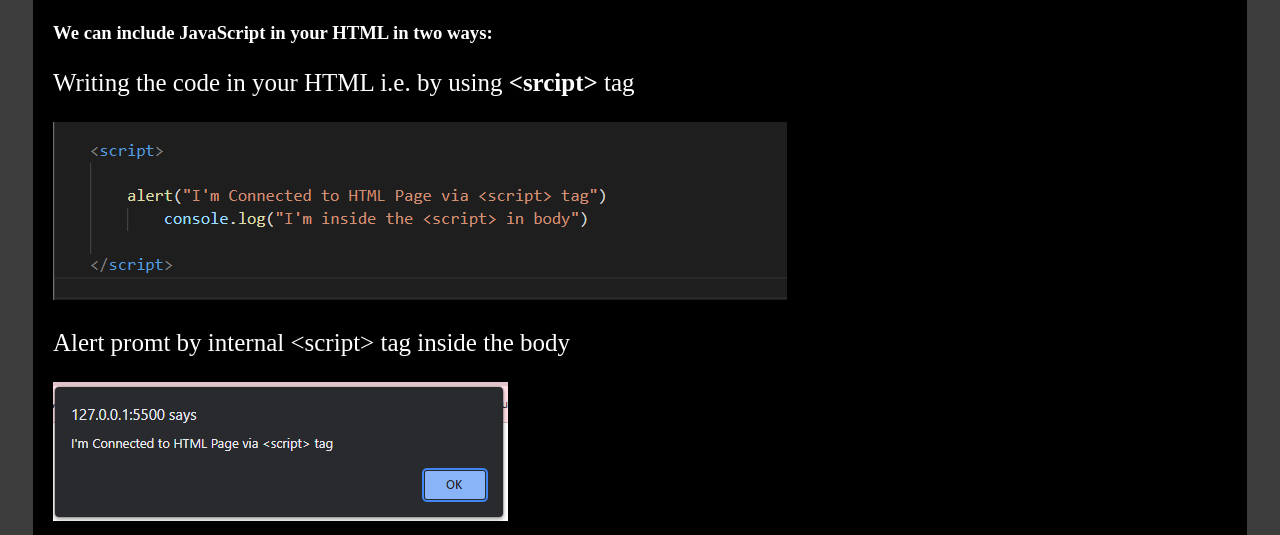
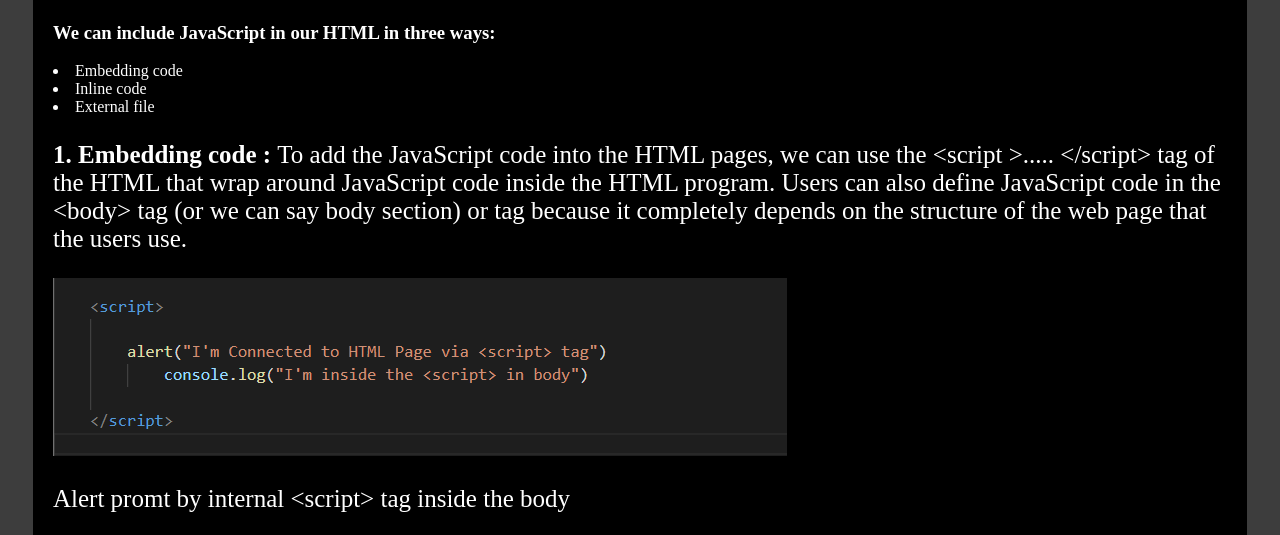
Before and after one commit to WebTechnologyCS3403/Js-Assignment-1, a plain HTML site: page Question-1/index.html in a window 1280 px wide. Shown: the part 224-759 px from the top of the page. Drawn offline with Linux system fonts and the light colour scheme.

Commit message:
Update index.html

```diff
--- a/Question-1/index.html
+++ b/Question-1/index.html
@@ -8,16 +8,25 @@
     <link rel="stylesheet" href="style.css">
 </head>
 <body>
-    <div class="container">
     <h1>JS Assignment CSL-3403</h1>
     <h2>Submitted By: <b>Vikas Kumar Gond , 2006116</b></h2>
     <hr>
+    <div class="container">
     <h2><b>Ques 1.</b>Create a HTML page and show the procedure of connecting JS file with it.</p></h2>
-    <h3>We can include JavaScript in your HTML in two ways:</h3>
-    <p> Writing the code in your HTML i.e. by using <b>&lt;srcipt&gt; </b> tag </p>
+    <h3>We can include JavaScript in our HTML in three ways:</h3>
+    <li>Embedding code</li>
+    <li>Inline code</li>
+    <li>External file</li>
+    <p><b>1. Embedding code : </b>To add the JavaScript code into the HTML pages, we can use the &lt;script &gt;..... &lt;/script&gt; tag of the HTML that wrap around JavaScript code inside the HTML program. Users can also define JavaScript code in the &lt;body&gt; tag (or we can say body section) or <head> tag because it completely depends on the structure of the web page that the users use.</p>
     <img src="scriptjs.png" alt="<script> tag"> <br>
         <p>Alert promt by  internal &lt;script&gt; tag inside the body</p>
         <img src="script-prompt.png" alt="script-prompt">
+<p><b>2. Inline Code : </b>Generally, this method is used when we have to call a function in the HTML event attributes. There are many cases (or events) in which we have to add JavaScript code directly eg., OnMover event, OnClick, etc.</p>
+<a href="#" onClick="alert('I am Inline Code to add JavaScript in HTML ');">Click Me for Inline Code</a> <br> <br>
+<img src="inlinecode.png" alt="inlincodde">
+<p> <b>3. External File</b>
+    We can also create a separate file to hold the code of JavaScript with the (.js) extension and later incorporate/include it into our HTML document using the src attribute of the <b>&lt;script&gt;</b>  tag. It becomes very helpful if we want to use the same code in multiple HTML documents. It also saves us from the task of writing the same code over and over again and makes it easier to maintain web pages.
+</p>
     <p>Including it as a link to an external file</p>
     <img src="externaljs.png" alt="externally"> <br>
     <p>Alert promt from external javaScript file named Ques1.js</p>
```
